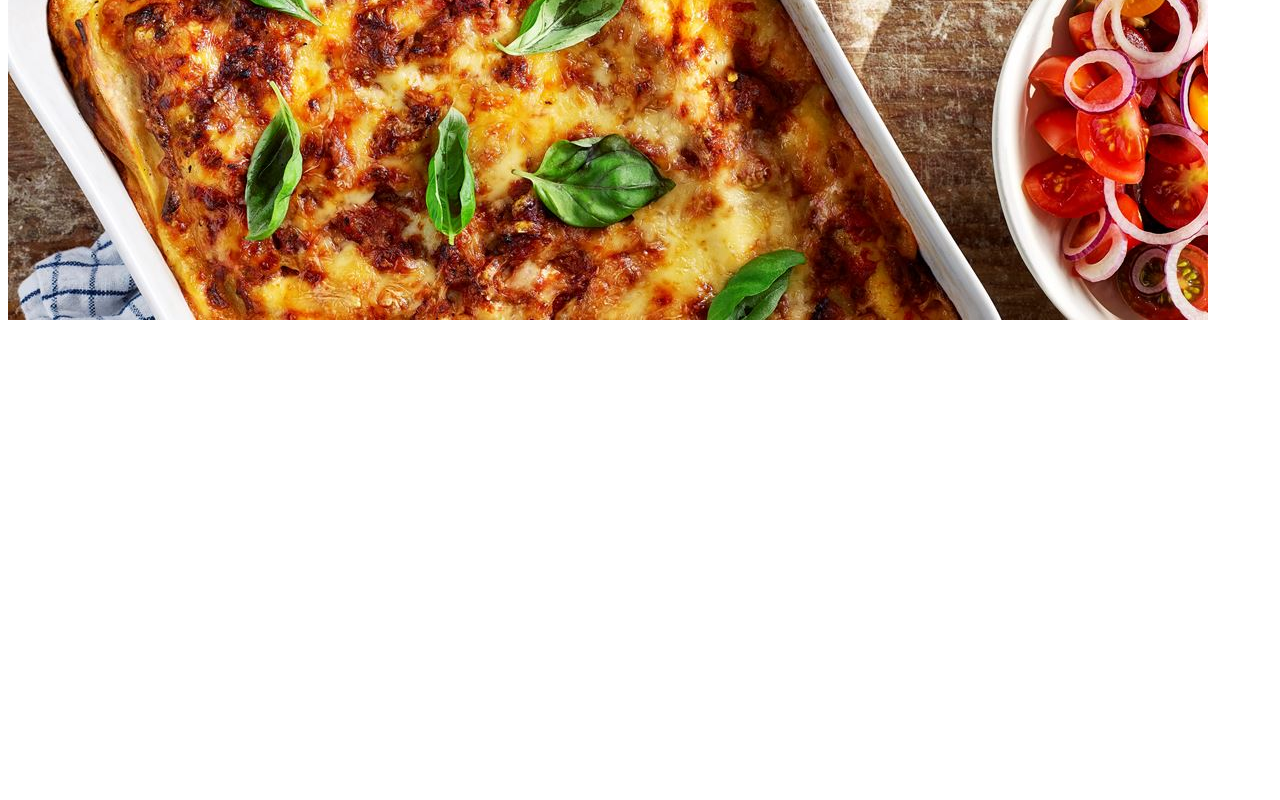
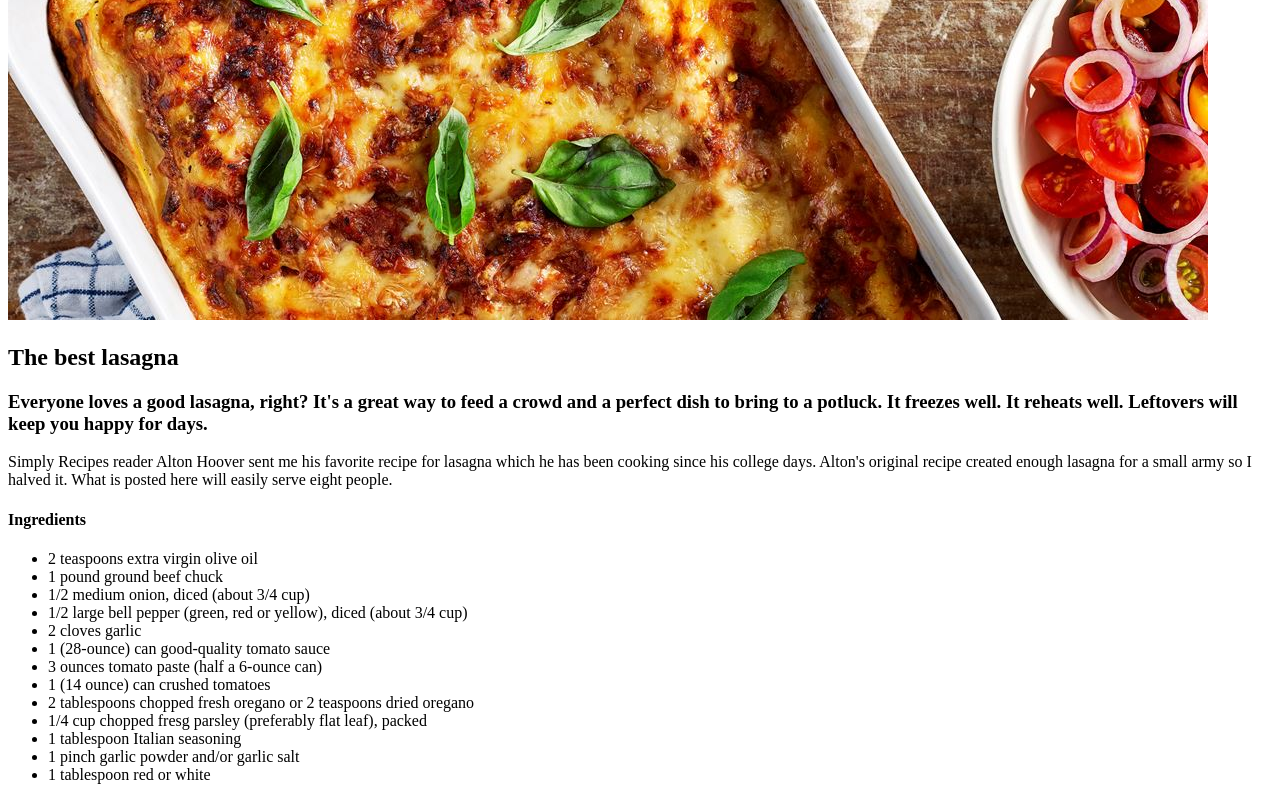
Before and after one commit to dilemma3/odin-recipes, a plain HTML site: page recipes/lasagna.html in a window 1280 px wide. Shown: the part 390-1190 px from the top of the page. Before the commit the page ends 800 px from the top, so only its background shows below. Drawn offline with Linux system fonts and the light colour scheme.

Commit message:
Added ingredients

```diff
--- a/recipes/lasagna.html
+++ b/recipes/lasagna.html
@@ -7,6 +7,27 @@
     <body>
         <h1>Lasagna</h1>
         <img src="../images/lasagne.jpg">
-        <h2></h2>
+        <h2>The best lasagna</h2>
+        <h3>Everyone loves a good lasagna, right? It's a great way to feed a crowd and a perfect dish to bring to a potluck.
+          It freezes well. It reheats well. Leftovers will keep you happy for days.</h3>
+          Simply Recipes reader Alton Hoover sent me his favorite recipe for lasagna which he has been cooking since his
+          college days. Alton's original recipe created enough lasagna for a small army so I halved it. What is posted here will easily serve eight people.
+
+          <h4>Ingredients</h4>
+          <ul>
+            <li>2 teaspoons extra virgin olive oil</li>
+            <li>1 pound ground beef chuck</li>
+            <li>1/2 medium onion, diced (about 3/4 cup)</li>
+            <li>1/2 large bell pepper (green, red or yellow), diced (about 3/4 cup)</li>
+            <li>2 cloves garlic</li>
+            <li>1 (28-ounce) can good-quality tomato sauce</li>
+            <li>3 ounces tomato paste (half a 6-ounce can)</li>
+            <li>1 (14 ounce) can crushed tomatoes</li>
+            <li>2 tablespoons chopped fresh oregano or 2 teaspoons dried oregano</li>
+            <li>1/4 cup chopped fresg parsley (preferably flat leaf), packed</li>
+            <li>1 tablespoon Italian seasoning</li>
+            <li>1 pinch garlic powder and/or garlic salt</li>
+            <li>1 tablespoon red or white</li>
+          </ul>
     </body>
 </hmtl>
```
